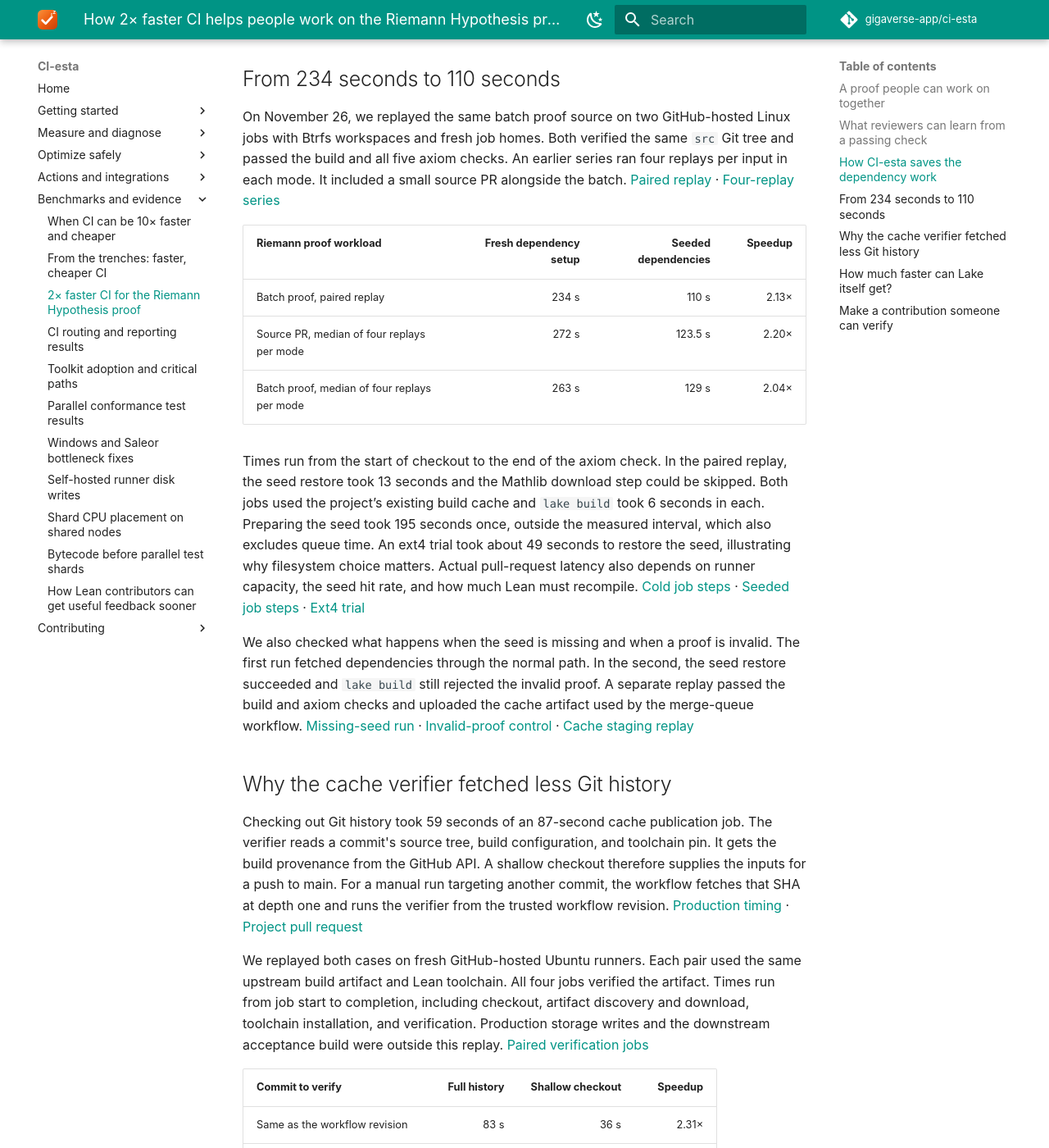
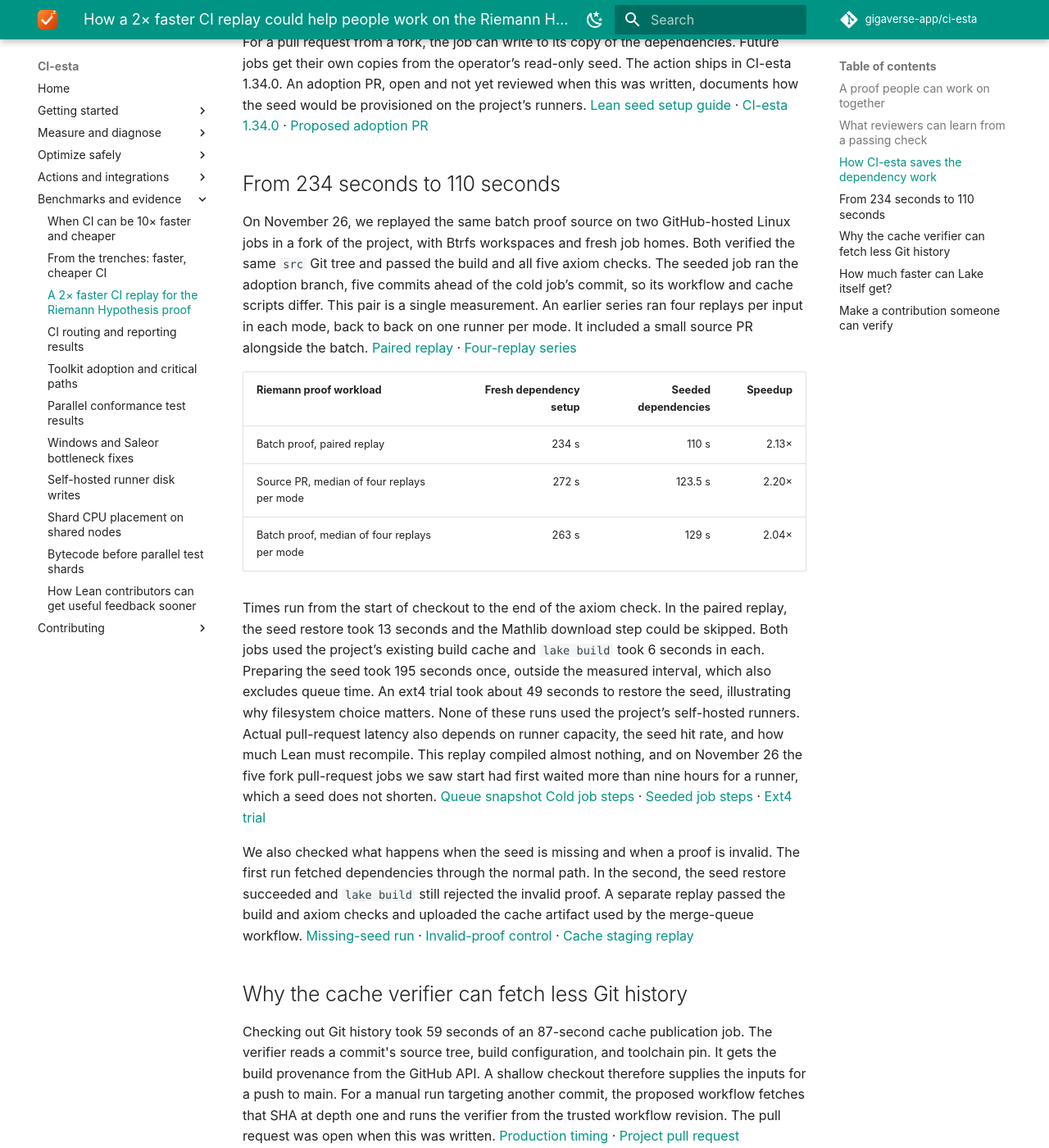
Before and after one commit to gigaverse-app/ci-esta, an MkDocs documentation site: the page built from documentation/riemann-lean-ci.md, in a window 1280 px wide and 1400 px high, scrolled down 2202 px. Shown: the whole window at 82% size. Built offline with MkDocs 1.6.1 and Material for MkDocs 9.7.7, drawn with Linux system fonts in a browser that asks for light colours; comment, search, counter and statistics services are not loaded; some of the changed text lies outside the part shown.

Commit message:
docs: state what the Lean benchmarks measured and what is only proposed
The numbers in both Lean articles reproduce from the linked runs, but
the framing claimed more than was measured:

- The "2×" title, description and lead rest on one paired replay on
  GitHub-hosted runners in a fork. Say so, and say that queue time and
  the one-time 195 s seed preparation are excluded, that the project's
  own runners were not measured, and that the adoption and shallow
  checkout pull requests are open rather than adopted.
- The paired jobs built the same `src` tree from different commits
  (the seeded job ran the adoption branch, five commits ahead).
- "The Riemann job pointed to dependency setup" linked a CI-esta report
  for a later Lake tooling probe. Cite the merge-queue timings in
  queue.json (median 110 s of 150 s) and label the probe as what it is.
- The CI log reports a missing `BorelSpace` instance, not a
  measurable-space one; the 16 s reproduction and the 123 s statement
  scan were single local runs; the 25 sampled queued jobs were the
  newest of 1,728; "can free capacity in either pool" was a projection.

Co-Authored-By: Claude Fable 5.2 <noreply@anthropic.com>

```diff
--- a/documentation/riemann-lean-ci.md
+++ b/documentation/riemann-lean-ci.md
@@ -1,9 +1,9 @@
 ---
-title: How 2× faster CI helps people work on the Riemann Hypothesis proof
-description: A landmark proof became a public Lean project. See how CI-esta cut the wait for a build and axiom check from 234 to 110 seconds, and where contributors can help.
+title: How a 2× faster CI replay could help people work on the Riemann Hypothesis proof
+description: A landmark proof became a public Lean project. In a replay on GitHub-hosted runners, a prehydrated dependency seed cut the build and axiom check from 234 to 110 seconds, excluding queue time. The change is proposed upstream.
 ---
 
-# How 2× faster CI helps people work on the Riemann Hypothesis proof
+# How a 2× faster CI replay could help people work on the Riemann Hypothesis proof
 
 In 1859, Bernhard Riemann posed a conjecture about the zeros of the zeta function, which are tied to the distribution of prime numbers. On November 20, 2026, 167 years later, Levent Alpöge released a Lean formalization of a proof he found working with Claude. The release filled more than 175,000 files and about 17 million lines of Lean. The next day, the Lean FRO and Mathlib Initiative reported that the theorem matched Mathlib’s vetted statement and that Lean’s kernel and independent checkers accepted the proof export. [Alpöge’s announcement](https://alpo.ge/remark.pdf) · [Verification statement](https://leanprover-community.github.io/blog/posts/riemann-hypothesis/) · [Archive and independent checks](https://math.mit.edu/~drew/grh/) · [Mathematical background](https://www.claymath.org/millennium/riemann-hypothesis/)
 
@@ -15,7 +15,7 @@ The community’s next task was to make the formal proof easier to study, teach,
 - A Lean contributor can simplify a proof, clarify a definition, or move a reusable result into Mathlib.
 - A tooling contributor can reduce repeated setup, improve a linter, or find out why a build is slow.
 
-All three benefit from a quick answer to the same question. Does this revision still check? In a paired CI replay, CI-esta cut the wait from **234 seconds to 110 seconds** from checkout through the axiom checks. The fresh runner had spent **124 seconds** restoring Mathlib alone. [Paired GitHub Actions replay](https://github.com/aviadr1/riemann-hypothesis/actions/runs/45881900524)
+All three benefit from a quick answer to the same question. Does this revision still check? In one paired replay on GitHub-hosted runners in a fork, a job with CI-esta’s prehydrated dependencies took **110 seconds** from checkout through the axiom checks, against **234 seconds** for a fresh job. The fresh runner had spent **124 seconds** restoring Mathlib alone. Those times leave out queueing and the 195 seconds spent preparing the seed once. The project has not adopted the change, and we have not measured it on the project’s own runners. [Paired GitHub Actions replay](https://github.com/aviadr1/riemann-hypothesis/actions/runs/45881900524)
 
 ## What reviewers can learn from a passing check
 
@@ -30,18 +30,18 @@ The project also uses Comparator to compare the proved statements with a separat
 
 ## How CI-esta saves the dependency work
 
-CI-esta reads job and step timings from GitHub Actions after a run completes. Those timings tell you where to intervene. A build that spends most of its time downloading dependencies calls for a different change from one that spends most of its time elaborating proofs. The Riemann job pointed to dependency setup, so we built an action that reuses the prepared dependency tree. [Workflow reporting guide](../docs/github-actions-observability.md) · [CI-esta timing report for the Lake benchmark](https://github.com/aviadr1/riemann-hypothesis/actions/runs/45882949920)
+CI-esta reads job and step timings from GitHub Actions after a run completes. Those timings tell you where to intervene. A build that spends most of its time downloading dependencies calls for a different change from one that spends most of its time elaborating proofs. In 25 merge-queue jobs of the Riemann build, the three cache-restore steps took a median 110 seconds of a 150-second job, so we built an action that reuses the prepared dependency tree. [Workflow reporting guide](../docs/github-actions-observability.md) · [Merge-queue job timings](assets/lean-preflight/queue.json) · [CI-esta report for a separate Lake tooling probe](https://github.com/aviadr1/riemann-hypothesis/actions/runs/45882949920)
 
 1. A runner operator builds a **read-only seed** from a trusted checkout of the project. In this case it contains the pinned Lean toolchain, the dependency checkouts, and their available compiled artifacts.
 2. At checkout, `restore-lean-packages` compares `lean-toolchain`, `lakefile.toml`, and `lake-manifest.json` byte for byte and checks the pinned Git revisions of the seeded packages. A missing seed, mismatched input or unsuccessful restore takes the existing dependency setup path.
 3. On a hit, the action copies the packages into the job’s own `.lake/packages`. On a reflink-capable filesystem such as Btrfs, the private copy can share data blocks with the seed until a write. With toolchain linking enabled, Elan can use the preinstalled compiler and Lake gets a writable artifact cache in the workspace by default.
 4. The project still checks Tau Ceti’s Mathlib pin and its restrictions on imports in the proof statements. Lake can fetch anything missing from the current dependency graph. The project restores its own build cache, runs `lake build`, and checks the five theorems’ axioms.
 
-For a pull request from a fork, the job can write to its copy of the dependencies. Future jobs get their own copies from the operator’s read-only seed. The action ships in CI-esta 1.34.0, and the Riemann adoption PR documents how to provision the seed on the project’s runners. [Lean seed setup guide](../docs/lean-packages.md) · [CI-esta 1.34.0](https://github.com/gigaverse-app/ci-esta/releases/tag/v1.34.0) · [Riemann adoption PR](https://github.com/leanprover-community/riemann-hypothesis/pull/8719)
+For a pull request from a fork, the job can write to its copy of the dependencies. Future jobs get their own copies from the operator’s read-only seed. The action ships in CI-esta 1.34.0. An adoption PR, open and not yet reviewed when this was written, documents how the seed would be provisioned on the project’s runners. [Lean seed setup guide](../docs/lean-packages.md) · [CI-esta 1.34.0](https://github.com/gigaverse-app/ci-esta/releases/tag/v1.34.0) · [Proposed adoption PR](https://github.com/leanprover-community/riemann-hypothesis/pull/8719)
 
 ## From 234 seconds to 110 seconds
 
-On November 26, we replayed the same batch proof source on two GitHub-hosted Linux jobs with Btrfs workspaces and fresh job homes. Both verified the same `src` Git tree and passed the build and all five axiom checks. An earlier series ran four replays per input in each mode. It included a small source PR alongside the batch. [Paired replay](https://github.com/aviadr1/riemann-hypothesis/actions/runs/45881900524) · [Four-replay series](https://github.com/aviadr1/riemann-hypothesis/actions/runs/45878587436)
+On November 26, we replayed the same batch proof source on two GitHub-hosted Linux jobs in a fork of the project, with Btrfs workspaces and fresh job homes. Both verified the same `src` Git tree and passed the build and all five axiom checks. The seeded job ran the adoption branch, five commits ahead of the cold job’s commit, so its workflow and cache scripts differ. This pair is a single measurement. An earlier series ran four replays per input in each mode, back to back on one runner per mode. It included a small source PR alongside the batch. [Paired replay](https://github.com/aviadr1/riemann-hypothesis/actions/runs/45881900524) · [Four-replay series](https://github.com/aviadr1/riemann-hypothesis/actions/runs/45878587436)
 
 | Riemann proof workload | Fresh dependency setup | Seeded dependencies | Speedup |
 | --- | ---: | ---: | ---: |
@@ -49,15 +49,15 @@ On November 26, we replayed the same batch proof source on two GitHub-hosted Lin
 | Source PR, median of four replays per mode | 272 s | 123.5 s | 2.20× |
 | Batch proof, median of four replays per mode | 263 s | 129 s | 2.04× |
 
-Times run from the start of checkout to the end of the axiom check. In the paired replay, the seed restore took 13 seconds and the Mathlib download step could be skipped. Both jobs used the project’s existing build cache and `lake build` took 6 seconds in each. Preparing the seed took 195 seconds once, outside the measured interval, which also excludes queue time. An ext4 trial took about 49 seconds to restore the seed, illustrating why filesystem choice matters. Actual pull-request latency also depends on runner capacity, the seed hit rate, and how much Lean must recompile. [Cold job steps](https://github.com/aviadr1/riemann-hypothesis/actions/runs/45881900524/job/140123023845) · [Seeded job steps](https://github.com/aviadr1/riemann-hypothesis/actions/runs/45881900524/job/140123023446) · [Ext4 trial](https://github.com/aviadr1/riemann-hypothesis/actions/runs/45880469629)
+Times run from the start of checkout to the end of the axiom check. In the paired replay, the seed restore took 13 seconds and the Mathlib download step could be skipped. Both jobs used the project’s existing build cache and `lake build` took 6 seconds in each. Preparing the seed took 195 seconds once, outside the measured interval, which also excludes queue time. An ext4 trial took about 49 seconds to restore the seed, illustrating why filesystem choice matters. None of these runs used the project’s self-hosted runners. Actual pull-request latency also depends on runner capacity, the seed hit rate, and how much Lean must recompile. This replay compiled almost nothing, and on November 26 the five fork pull-request jobs we saw start had first waited more than nine hours for a runner, which a seed does not shorten. [Queue snapshot](assets/lean-preflight/queue.json) [Cold job steps](https://github.com/aviadr1/riemann-hypothesis/actions/runs/45881900524/job/140123023845) · [Seeded job steps](https://github.com/aviadr1/riemann-hypothesis/actions/runs/45881900524/job/140123023446) · [Ext4 trial](https://github.com/aviadr1/riemann-hypothesis/actions/runs/45880469629)
 
 We also checked what happens when the seed is missing and when a proof is invalid. The first run fetched dependencies through the normal path. In the second, the seed restore succeeded and `lake build` still rejected the invalid proof. A separate replay passed the build and axiom checks and uploaded the cache artifact used by the merge-queue workflow. [Missing-seed run](https://github.com/aviadr1/riemann-hypothesis/actions/runs/45879474875) · [Invalid-proof control](https://github.com/aviadr1/riemann-hypothesis/actions/runs/45880469629) · [Cache staging replay](https://github.com/aviadr1/riemann-hypothesis/actions/runs/45880765174)
 
-## Why the cache verifier fetched less Git history
+## Why the cache verifier can fetch less Git history
 
-Checking out Git history took 59 seconds of an 87-second cache publication job. The verifier reads a commit's source tree, build configuration, and toolchain pin. It gets the build provenance from the GitHub API. A shallow checkout therefore supplies the inputs for a push to main. For a manual run targeting another commit, the workflow fetches that SHA at depth one and runs the verifier from the trusted workflow revision. [Production timing](https://github.com/leanprover-community/riemann-hypothesis/actions/runs/45849728902) · [Project pull request](https://github.com/leanprover-community/riemann-hypothesis/pull/8757)
+Checking out Git history took 59 seconds of an 87-second cache publication job. The verifier reads a commit's source tree, build configuration, and toolchain pin. It gets the build provenance from the GitHub API. A shallow checkout therefore supplies the inputs for a push to main. For a manual run targeting another commit, the proposed workflow fetches that SHA at depth one and runs the verifier from the trusted workflow revision. The pull request was open when this was written. [Production timing](https://github.com/leanprover-community/riemann-hypothesis/actions/runs/45849728902) · [Project pull request](https://github.com/leanprover-community/riemann-hypothesis/pull/8757)
 
-We replayed both cases on fresh GitHub-hosted Ubuntu runners. Each pair used the same upstream build artifact and Lean toolchain. All four jobs verified the artifact. Times run from job start to completion, including checkout, artifact discovery and download, toolchain installation, and verification. Production storage writes and the downstream acceptance build were outside this replay. [Paired verification jobs](https://github.com/aviadr1/riemann-hypothesis/actions/runs/45886588389)
+We replayed both cases on fresh GitHub-hosted Ubuntu runners. Each pair is one run per checkout depth and used the same upstream build artifact and Lean toolchain. All four jobs verified the artifact. Times run from job start to completion, including checkout, artifact discovery and download, toolchain installation, and verification. Production storage writes and the downstream acceptance build were outside this replay. [Paired verification jobs](https://github.com/aviadr1/riemann-hypothesis/actions/runs/45886588389)
 
 | Commit to verify | Full history | Shallow checkout | Speedup |
 | --- | ---: | ---: | ---: |
@@ -82,7 +82,7 @@ If checkout dominates a Lean job, inspect its Git commands before choosing a dep
 
 When the package artifacts are already on disk, setup and compilation still have costs of their own. Lake computes which transitive imports a module needs and where their artifacts live. Lean’s upstream `inundation` benchmark can exercise this work in isolation by computing module setups against a prebuilt import graph. [Upstream benchmark](https://github.com/leanprover/lean4/pull/16083)
 
-We built two Lake binaries from the Lean 4.37.0-rc1 sources and changed the candidate to track visited imports with hash sets. On a fixture that requested 1,080 module setups, we alternated the order of the two binaries for eight pairs on the same runner. Median wall time fell from **2.38 to 2.15 seconds**, about **10%**, while median peak memory rose about **6%**. That is a tradeoff to check on real Lean projects before proposing a Lake change. The Riemann adoption PR uses the released Lake toolchain and its CI speedup comes from dependency setup. [Lake experiment and all 16 measurements](https://github.com/aviadr1/riemann-hypothesis/actions/runs/45883970283/job/140129973292) · [Experiment workflow](https://github.com/aviadr1/riemann-hypothesis/blob/440920045b4c812ee593c0e6772c7a4aeba8846b/.github/workflows/lake-import-sets.yml)
+We built two Lake binaries from the Lean 4.37.0-rc1 sources and changed the candidate to track visited imports with hash sets. On a fixture that requested 1,080 module setups, we alternated the order of the two binaries for eight pairs on the same runner. Median wall time fell from **2.38 to 2.15 seconds**, about **10%** on this synthetic fixture, while median peak memory rose about **6%**. That is a tradeoff to check on real Lean projects before proposing a Lake change. The Riemann adoption PR uses the released Lake toolchain and its CI speedup comes from dependency setup. [Lake experiment and all 16 measurements](https://github.com/aviadr1/riemann-hypothesis/actions/runs/45883970283/job/140129973292) · [Experiment workflow](https://github.com/aviadr1/riemann-hypothesis/blob/440920045b4c812ee593c0e6772c7a4aeba8846b/.github/workflows/lake-import-sets.yml)
 
 The same investigation turned up two smaller ways to help upstream. A dry-lint scan of Lake’s Lean sources rated two unrelated multiline strings as identical. That false match led to a merged fix. A selective-deps probe also showed that changing a Lake test fixture could select its reader, while changing a shared shell helper selected both tests in the probe. That gives maintainers a concrete way to try narrower CI for fixture-only edits. [Merged dry-lint fix](https://github.com/gigaverse-app/dry-lint/pull/202) · [Lake fixture dependency probe](https://github.com/aviadr1/riemann-hypothesis/actions/runs/45883619457)
 
--- a/mkdocs.yml
+++ b/mkdocs.yml
@@ -156,7 +156,7 @@ nav:
 - Benchmarks and evidence:
   - When CI can be 10× faster and cheaper: adoption-case-studies.md
   - "From the trenches: faster, cheaper CI": case-study.md
-  - 2× faster CI for the Riemann Hypothesis proof: riemann-lean-ci.md
+  - A 2× faster CI replay for the Riemann Hypothesis proof: riemann-lean-ci.md
   - CI routing and reporting results: docs/benchmarks/2026-10-22.md
   - Toolkit adoption and critical paths: docs/benchmarks/2026-10-23-toolkit.md
   - Parallel conformance test results: docs/benchmarks/2026-10-23-critical-execution.md
```
Also changed, not shown: documentation/lean-preflight-case-study.md (+4 -4 lines).
